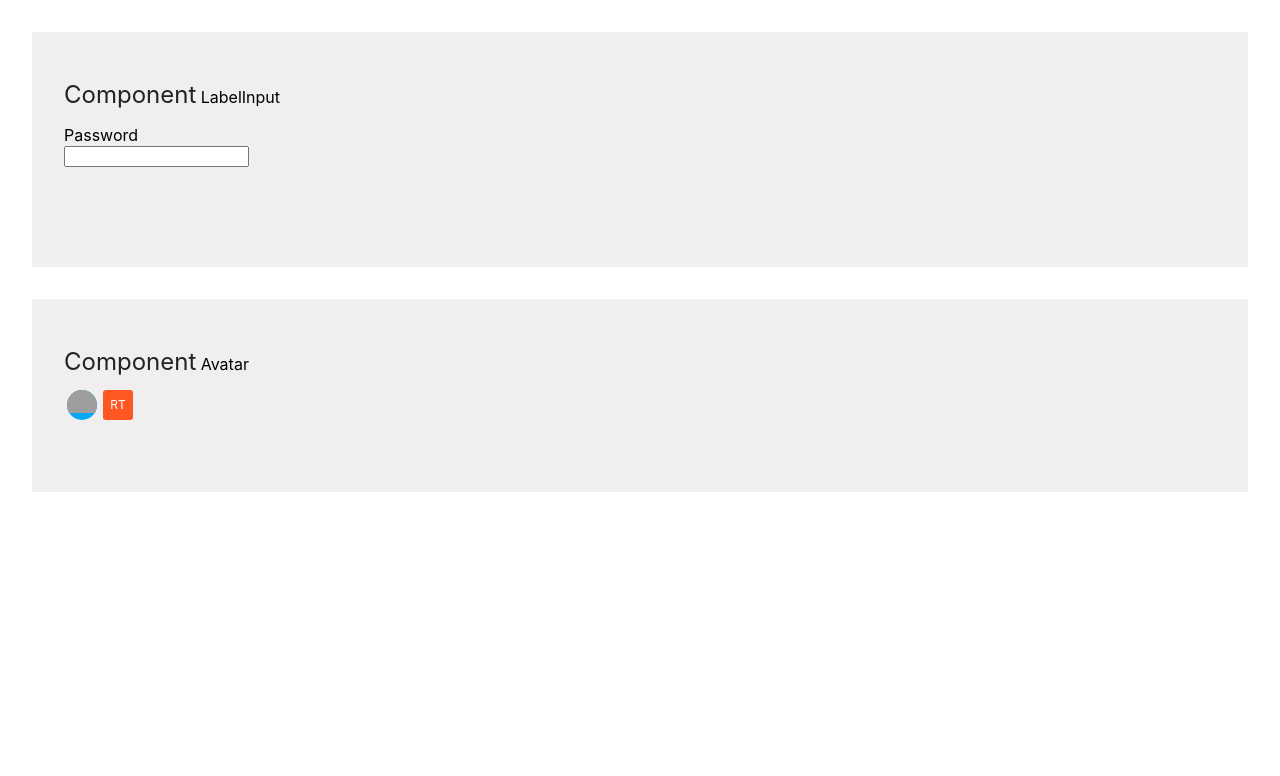
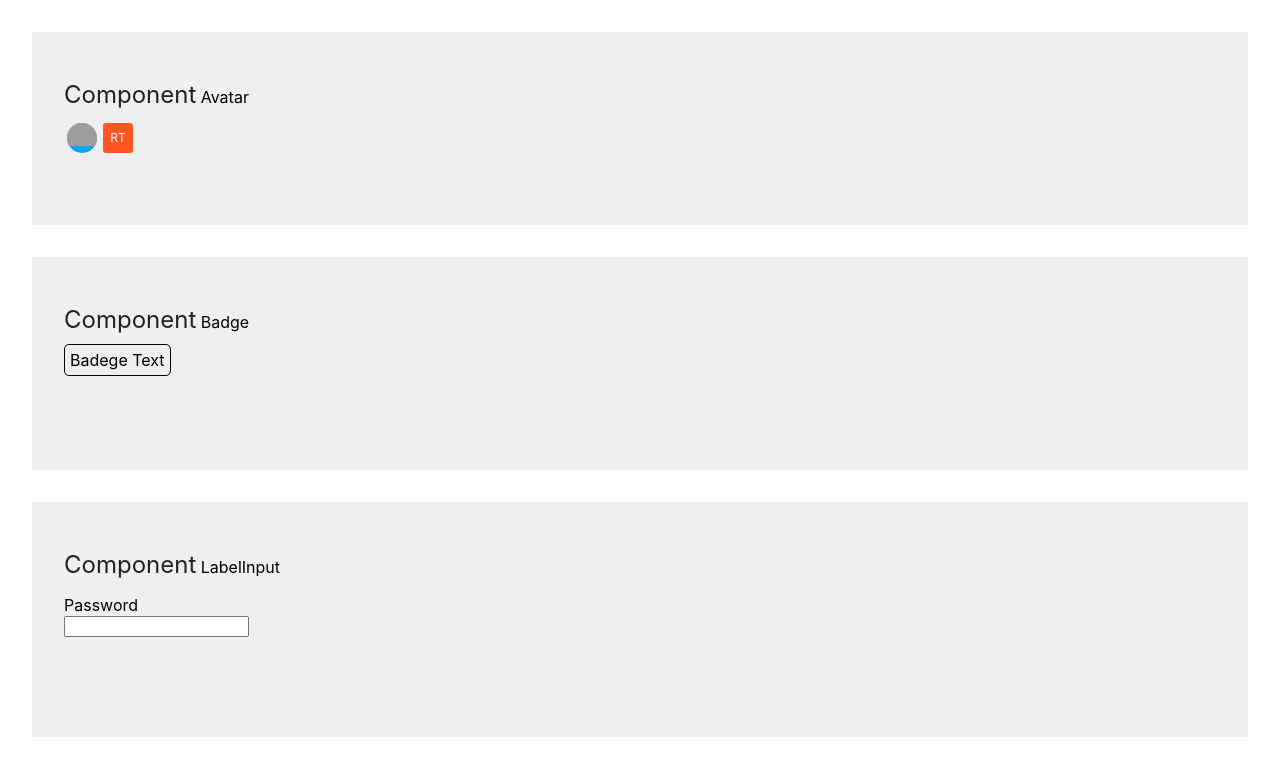
Before and after one commit to sachingvit/react-ui-toolkit, a React (Create React App) app: page / in a window 1280 px wide. Shown: the top 776 px of the page. Built offline with nearby package versions, Linux system fonts and the light colour scheme; grey boxes are pictures that could not be loaded.

Commit message:
Badge component basic setup

```diff
--- a/src/App.js
+++ b/src/App.js
@@ -2,6 +2,7 @@ import React from 'react'
 
 import { Avatar } from "./lib/component/Avatar/Avatar"
 import { LableInput } from './lib/component/LabelInput/LableInput'
+import { Badge } from './lib/component/Badge/Badge'
 
 
 const Password = () => <div toolkit-data-field='custom-component'>Password</div>
@@ -31,16 +32,28 @@ function App() {
     },
   ]
 
+  const badgeProps = {
+
+  }
+
   return (
     <div className="App">
+
+      <div className="demo-content-area">
+        <ComponentNameDispay name="Avatar" />
+        {avatarProps.map(prop => <Avatar {...prop} />)}
+      </div>
+
+      <div className="demo-content-area">
+        <ComponentNameDispay name="Badge" />
+        <Badge {...badgeProps}>Badege Text</Badge>
+      </div>
+
       <div className="demo-content-area">
         <ComponentNameDispay name="LabelInput" />
         <LableInput {...labelProps} />
       </div>
-      <div className="demo-content-area">
-        <ComponentNameDispay name="Avatar" />
-        {avatarProps.map(prop => <Avatar {...prop} />)}
-      </div>
+
     </div>
   );
 }
--- /dev/null
+++ b/src/lib/component/Badge/Badge.css
@@ -0,0 +1,6 @@
+.badge {
+    border: 1px solid #000;
+    border-radius: 5px;
+    padding: 5px;
+    cursor: pointer;
+}
--- /dev/null
+++ b/src/lib/component/Badge/Badge.js
@@ -0,0 +1,28 @@
+import React from 'react'
+import PropTypes from 'prop-types'
+import './Badge.css'
+
+function Badge(props) {
+    const { tag: Tag, text: badgeText, size, variant, children = null } = props;
+
+    return (
+        <Tag className={`badge`}>
+            {children || badgeText}
+        </Tag>
+    )
+}
+
+Badge.defaultProps = {
+    tag: 'span',
+    text: '',
+    size: "small",
+    variant: 'button'
+}
+
+Badge.propTypes = {
+    tag: PropTypes.string
+
+}
+
+export default Badge
+export { Badge }
```
